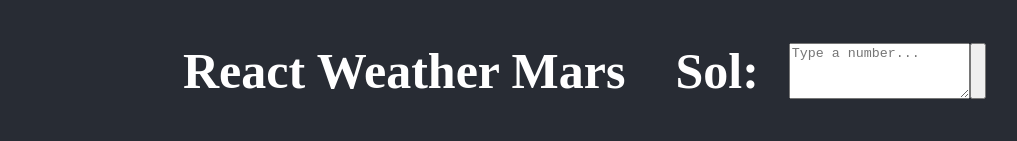
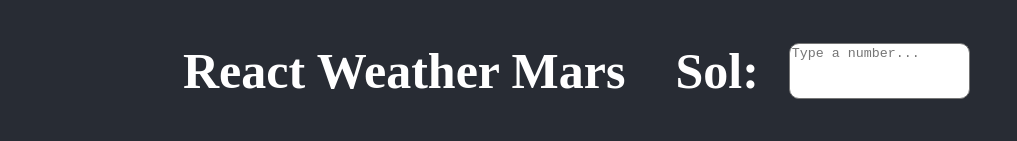
Before and after one commit to JohnFuhrm12/React-Weather-Mars, a React (Create React App) app: page / in a window 1280 px wide. Shown: the top 141 px of the page, without its empty margins (195-1212 px from the left). Built offline with nearby package versions, Linux system fonts and the light colour scheme; no server answers.

Commit message:
Add files via upload

```diff
--- a/src/App.css
+++ b/src/App.css
@@ -21,11 +21,15 @@ html {
 .header textarea {
   margin-top: 35px;
   height: 50px;
+  border-radius: 10px;
+  resize: none;
 }
 
 .header button {
   margin-top: 35px;
   height: 56px;
+  border-radius: 10px;
+  display: none;
 }
 
 .header h1 {
```
